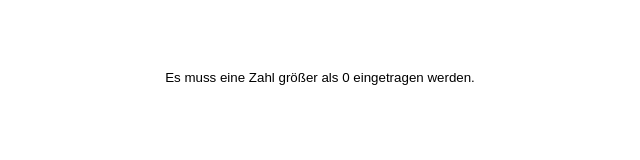
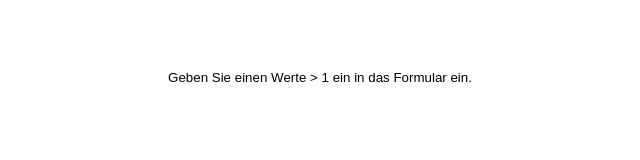
Before and after one commit to MightyfySEOContent/bewerbung, a Next.js app: page / in a window 1280 px wide. Shown: the part 427-587 px from the top of the page, without its empty margins (320-960 px from the left). Built offline with nearby package versions, Linux system fonts and the light colour scheme.

Commit message:
Nutze Konstante für den Warnhinweis

```diff
--- a/src/pages/index.js
+++ b/src/pages/index.js
@@ -19,7 +19,7 @@ function Home() {
                     <span>Zielnummer</span>
                     <input type="number" name="target_number"/>
                 </label>
-                <small>Es muss eine Zahl größer als 0 eingetragen werden.</small>
+                <small>{EMPTY_RESULT_HINT}</small>
                 <button type="submit">Los geht's!</button>
             </main>
         </>
```
Also changed, not shown: 1 other file (tests, documents, lock files or other folders).
